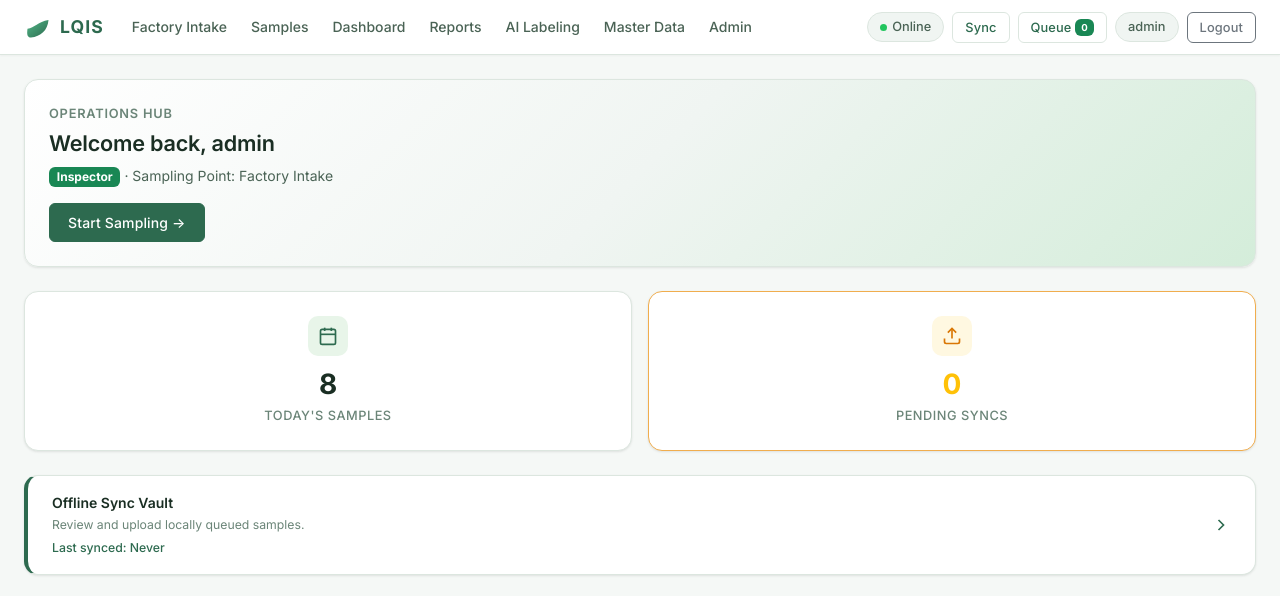
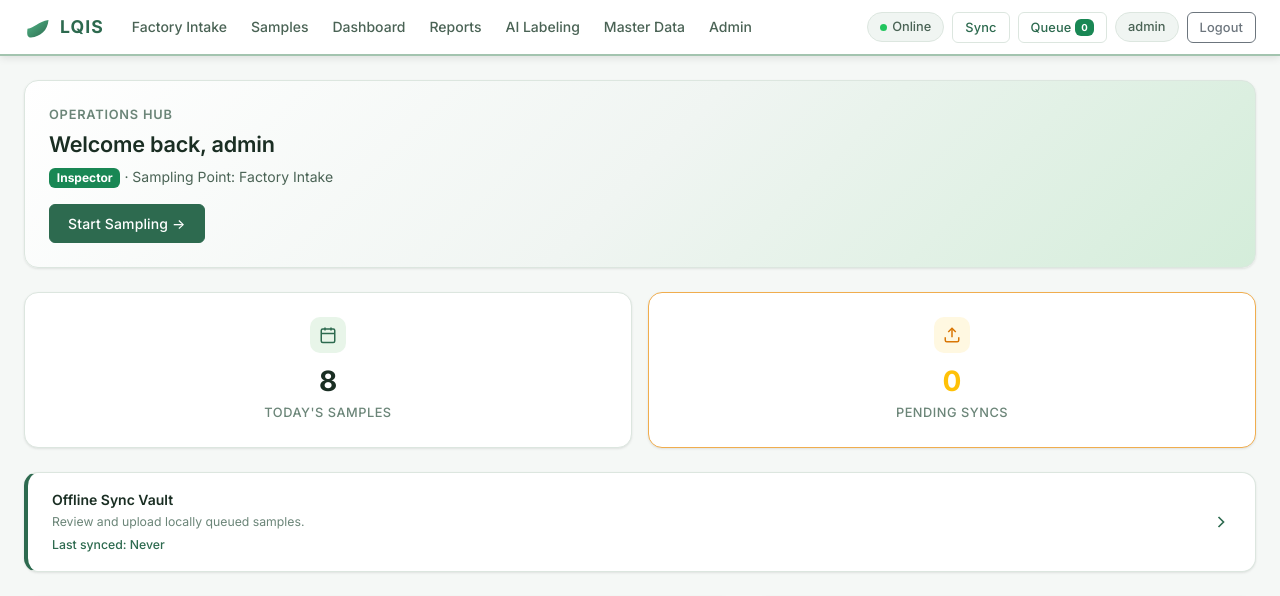
Before and after one commit to Symo7/lqis-automated-tea-quality-system, a Django app: page / in a window 1280 px wide. Shown: the top 596 px of the page. Run offline with Django 5.2, Linux system fonts and the light colour scheme; a user stored in the database is signed in; data comes from the database, SQL or seed files in the repository; data that the repository does not hold is empty.

Commit message:
fix: Constrain stat card SVG icons, hide navbar logo on login, strengthen navbar border

```diff
--- a/lqis_project/static/css/main.css
+++ b/lqis_project/static/css/main.css
@@ -98,15 +98,15 @@ p { color: var(--text-secondary); }
 /* --- Navbar --- */
 .nav-glass {
   background: rgba(255,255,255,0.92);
-  border-bottom: 1px solid var(--border);
+  border-bottom: 2px solid #a3c4af;
   backdrop-filter: blur(16px);
   -webkit-backdrop-filter: blur(16px);
-  box-shadow: var(--shadow-xs);
+  box-shadow: 0 2px 8px rgba(0,0,0,.1);
   padding-top: var(--sp-2);
   padding-bottom: var(--sp-2);
 }
 html[data-theme='dark'] .nav-glass {
-  background: rgba(26,36,32,0.92);
+  background: rgba(26,36,32,0.94);
   border-bottom-color: var(--border);
 }
 .brand-word {
@@ -149,14 +149,22 @@ html[data-theme='dark'] .nav-glass {
 /* Stat cards */
 .stat-card { text-align: center; }
 .stat-card .stat-icon {
-  width: 40px; height: 40px;
+  width: 36px; height: 36px;
+  min-width: 36px; min-height: 36px;
+  max-width: 36px; max-height: 36px;
   border-radius: var(--radius-md);
   display: inline-flex;
   align-items: center;
   justify-content: center;
   margin-bottom: var(--sp-3);
+  overflow: hidden;
 }
-.stat-card .stat-icon svg { width: 20px; height: 20px; }
+.stat-card .stat-icon svg {
+  width: 18px; height: 18px;
+  min-width: 18px; min-height: 18px;
+  max-width: 18px; max-height: 18px;
+  flex-shrink: 0;
+}
 .stat-card .stat-value {
   font-size: 1.75rem;
   font-weight: 700;
--- a/lqis_project/templates/base.html
+++ b/lqis_project/templates/base.html
@@ -16,7 +16,7 @@
 <body>
 <nav class="navbar navbar-expand-lg nav-glass sticky-top">
   <div class="container-fluid px-3 px-lg-4">
-    <a class="navbar-brand d-flex align-items-center gap-2" href="{% url 'core:home' %}">
+    <a class="navbar-brand d-flex align-items-center gap-2 {% if request.path == '/users/login/' %}d-none{% endif %}" href="{% url 'core:home' %}">
       <svg width="28" height="28" viewBox="0 0 32 32" aria-hidden="true">
         <defs><linearGradient id="leaf" x1="0" y1="0" x2="1" y2="1"><stop offset="0%" stop-color="#52b788"/><stop offset="100%" stop-color="#2d6a4f"/></linearGradient></defs>
         <path d="M4 18c8-1 12-8 24-10-1 12-9 19-20 20-4 0-5-3-4-10z" fill="url(#leaf)"/>
--- a/lqis_project/templates/users/login.html
+++ b/lqis_project/templates/users/login.html
@@ -9,7 +9,7 @@
         <path d="M4 18c8-1 12-8 24-10-1 12-9 19-20 20-4 0-5-3-4-10z" fill="url(#leaf-login)"/>
       </svg>
       <h4 class="mt-2 mb-0">LQIS</h4>
-      <p class="text-muted small">Leaf Quality Inspection System</p>
+      <p class="text-muted small">Leaf Quality Intelligence System</p>
     </div>
     <div class="card">
       <div class="card-body" style="padding: 28px;">
```
